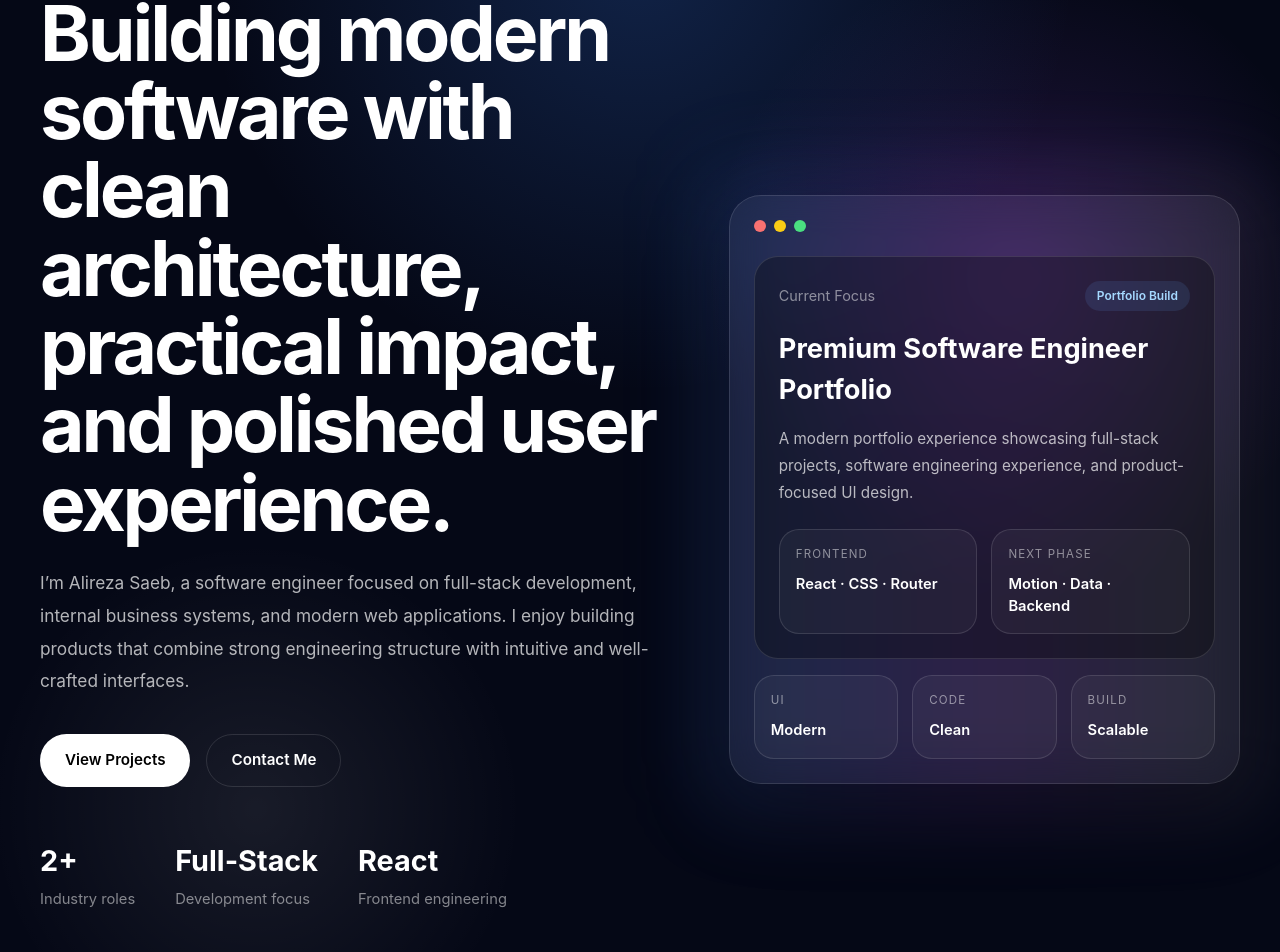
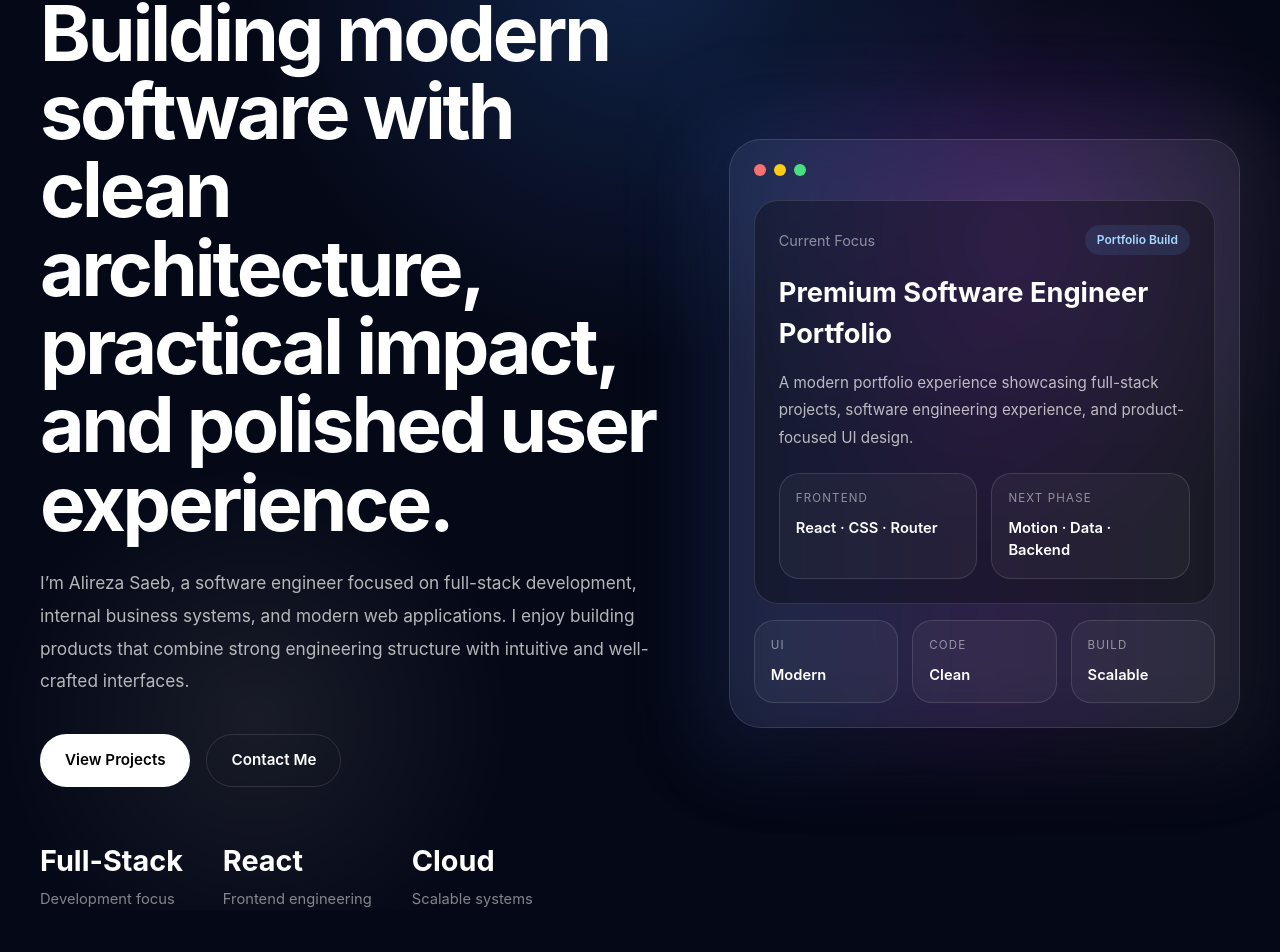
Before and after one commit to Alirezaa02/portfolio, a React (Vite) app: page / in a window 1280 px wide. Shown: the part 124-1076 px from the top of the page. Built offline with nearby package versions, Linux system fonts and the light colour scheme.

Commit message:
Animation added

```diff
--- a/src/components/sections/Hero.jsx
+++ b/src/components/sections/Hero.jsx
@@ -1,4 +1,5 @@
 import { Link } from 'react-router-dom'
+import { motion } from 'framer-motion'
 import '../../styles/hero.css'
 
 function Hero() {
@@ -8,18 +9,24 @@ function Hero() {
 
       <div className="container hero__container">
         <div className="hero__grid">
-          <div className="hero__content">
+          <motion.div
+            className="hero__content"
+            initial={{ opacity: 0, y: 40 }}
+            animate={{ opacity: 1, y: 0 }}
+            transition={{ duration: 0.8, ease: 'easeOut' }}
+          >
             <p className="hero__eyebrow">Software Engineer</p>
 
             <h1 className="hero__title">
-              Building modern software with clean architecture, practical impact, and polished user experience.
+              Building modern software with clean architecture, practical impact,
+              and polished user experience.
             </h1>
 
             <p className="hero__description">
-              I’m Alireza Saeb, a software engineer focused on full-stack development,
-              internal business systems, and modern web applications. I enjoy building
-              products that combine strong engineering structure with intuitive and
-              well-crafted interfaces.
+              I’m Alireza Saeb, a software engineer focused on full-stack
+              development, internal business systems, and modern web
+              applications. I enjoy building products that combine strong
+              engineering structure with intuitive and well-crafted interfaces.
             </p>
 
             <div className="hero__actions">
@@ -34,11 +41,6 @@ function Hero() {
 
             <div className="hero__stats">
               <div>
-                <p className="hero__stat-value">2+</p>
-                <p className="hero__stat-label">Industry roles</p>
-              </div>
-
-              <div>
                 <p className="hero__stat-value">Full-Stack</p>
                 <p className="hero__stat-label">Development focus</p>
               </div>
@@ -52,11 +54,15 @@ function Hero() {
                 <p className="hero__stat-value">Cloud</p>
                 <p className="hero__stat-label">Scalable systems</p>
               </div>
+            </div>
+          </motion.div>
 
-            </div>
-          </div>
-
-          <div className="hero__panel">
+          <motion.div
+            className="hero__panel"
+            initial={{ opacity: 0, y: 40, scale: 0.98 }}
+            animate={{ opacity: 1, y: 0, scale: 1 }}
+            transition={{ duration: 0.9, ease: 'easeOut', delay: 0.15 }}
+          >
             <div className="hero__panel-glow" />
 
             <div className="hero__panel-card">
@@ -114,7 +120,7 @@ function Hero() {
                 </div>
               </div>
             </div>
-          </div>
+          </motion.div>
         </div>
       </div>
     </section>
--- a/src/styles/about.css
+++ b/src/styles/about.css
@@ -29,7 +29,8 @@
 }
 
 .about__card:hover {
-  transform: translateY(-4px);
+  transform: translateY(-6px) scale(1.01);
+  transition: transform 0.3s ease, border-color 0.3s ease;
   border-color: rgba(255, 255, 255, 0.22);
 }
 
--- a/src/styles/experience.css
+++ b/src/styles/experience.css
@@ -26,7 +26,7 @@
 }
 
 .experience__card:hover {
-  transform: translateY(-4px);
+  transform: translateY(-6px) scale(1.01);
   border-color: rgba(255, 255, 255, 0.22);
 }
 
--- a/src/styles/global.css
+++ b/src/styles/global.css
@@ -109,3 +109,7 @@ img {
     width: min(100% - 32px, var(--container-width));
   }
 }
+
+* {
+  transition: background-color 0.3s ease, color 0.3s ease;
+}
--- a/src/styles/projects.css
+++ b/src/styles/projects.css
@@ -16,8 +16,9 @@
 }
 
 .project-card:hover {
-  transform: translateY(-6px);
-  border-color: rgba(255, 255, 255, 0.25);
+ transform: translateY(-6px) scale(1.01);
+ transition: transform 0.3s ease, border-color 0.3s ease;
+ border-color: rgba(255, 255, 255, 0.25);
 }
 
 .project-title {
```
